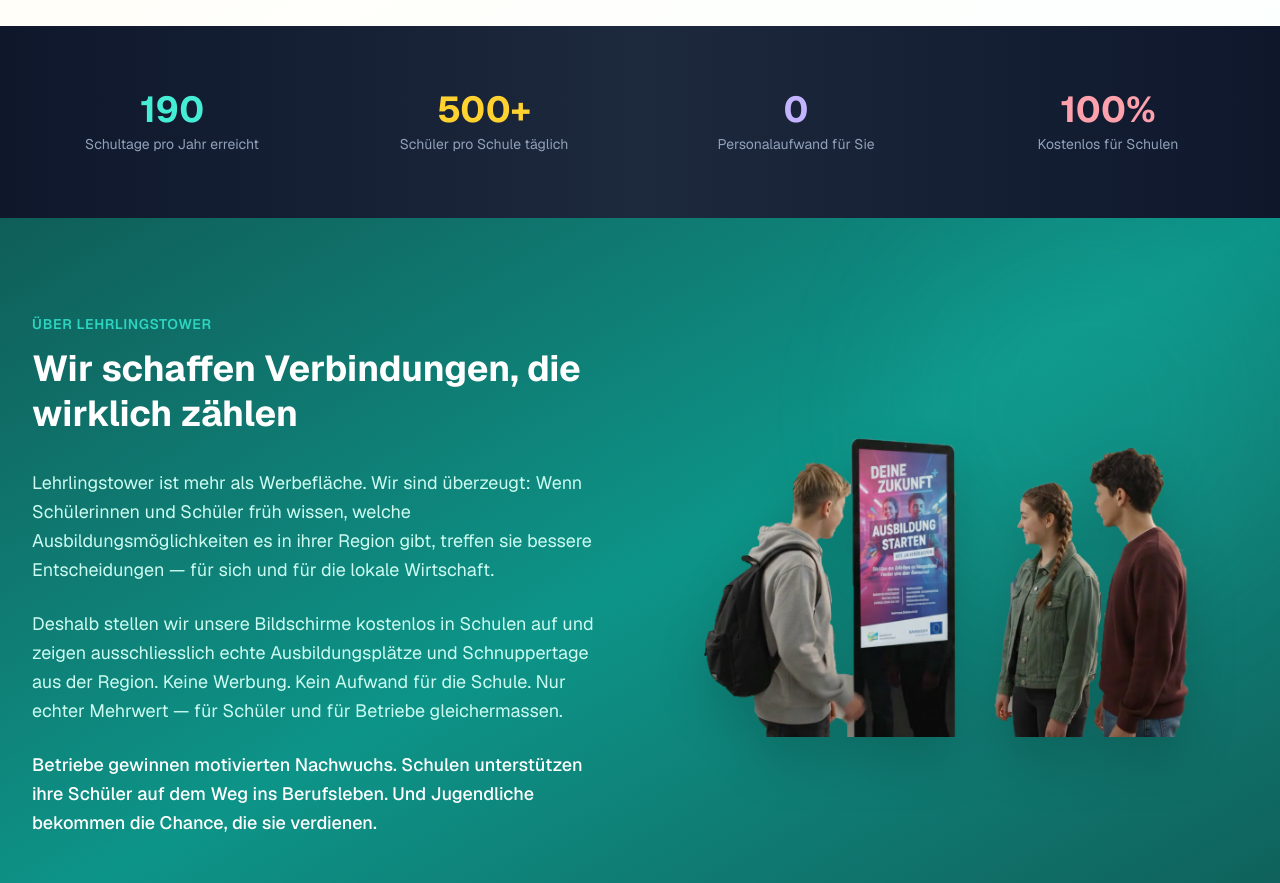
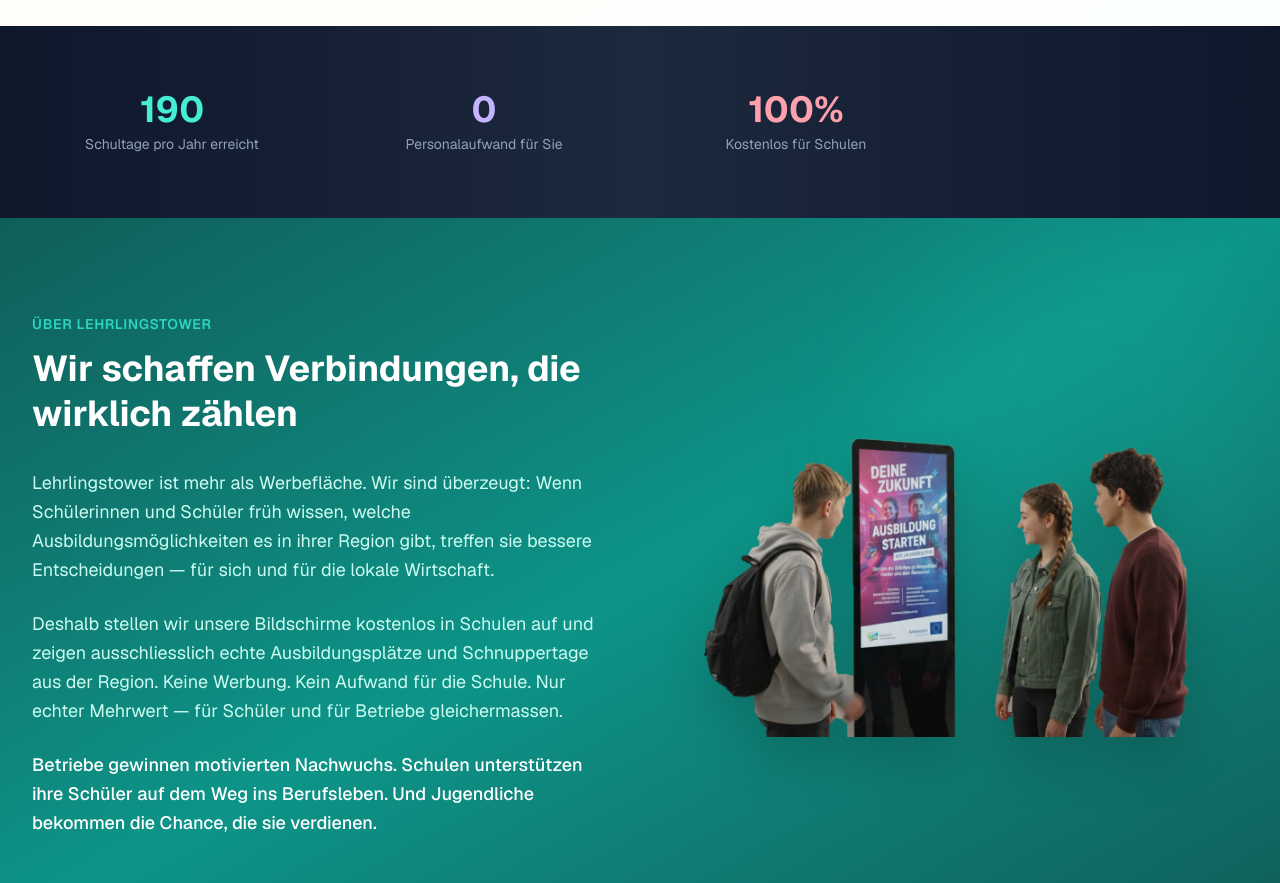
Before and after one commit to LucaSalesi-oss/lehrlingstower, a Next.js app: page / in a window 1280 px wide. Shown: the part 4980-5863 px from the top of the page. Built offline with nearby package versions, Linux system fonts and the light colour scheme.

Commit message:
Remove '500+ Schüler pro Schule täglich' stat from stats banner
Co-Authored-By: Claude Opus 4.6 <noreply@anthropic.com>

```diff
--- a/src/app/page.tsx
+++ b/src/app/page.tsx
@@ -393,7 +393,6 @@ function Benefits() {
 function StatsBanner() {
   const stats = [
     { value: "190", label: "Schultage pro Jahr erreicht", color: "text-teal-300" },
-    { value: "500+", label: "Schüler pro Schule täglich", color: "text-amber-300" },
     { value: "0", label: "Personalaufwand für Sie", color: "text-violet-300" },
     { value: "100%", label: "Kostenlos für Schulen", color: "text-rose-300" },
   ];
```
